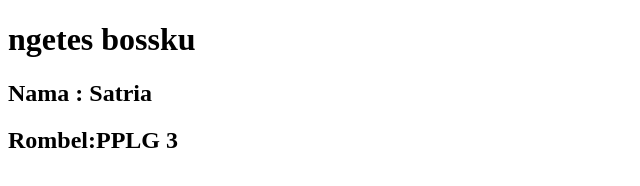
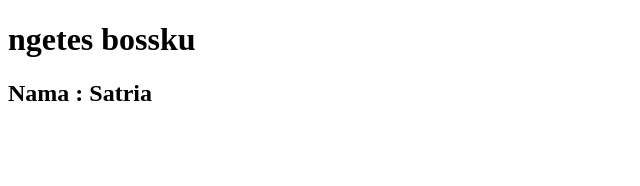
Before and after one commit to SayaAbil/Simulasi-Branch-Merge-Remote-12108623, a plain HTML site: page index.html in a window 1280 px wide. Shown: the whole page, without its empty margins (0-640 px from the left). Drawn offline with Linux system fonts and the light colour scheme.

Commit message:
menghapus rombel

```diff
--- a/index.html
+++ b/index.html
@@ -9,6 +9,5 @@
 <body>
     <h1>ngetes bossku</h1>
     <h2>Nama : Satria</h2>
-    <h2>Rombel:PPLG 3</h2>
 </body>
 </html>
```
